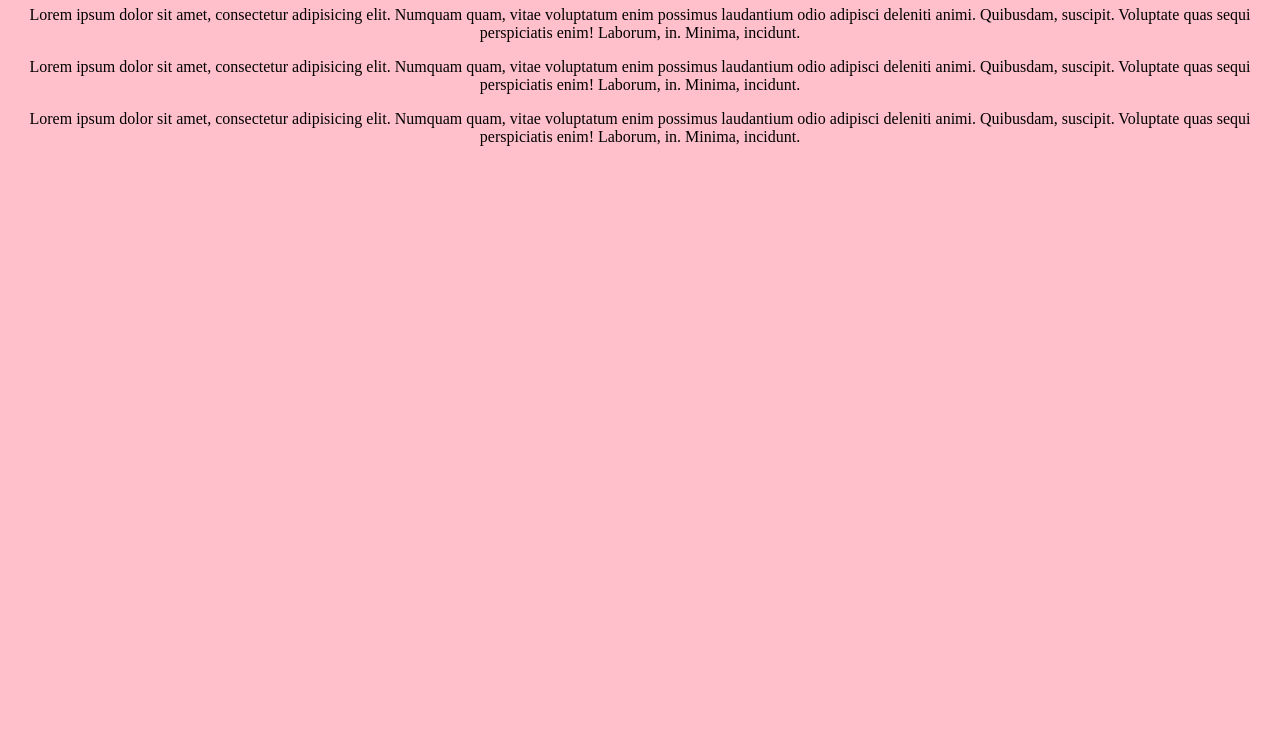
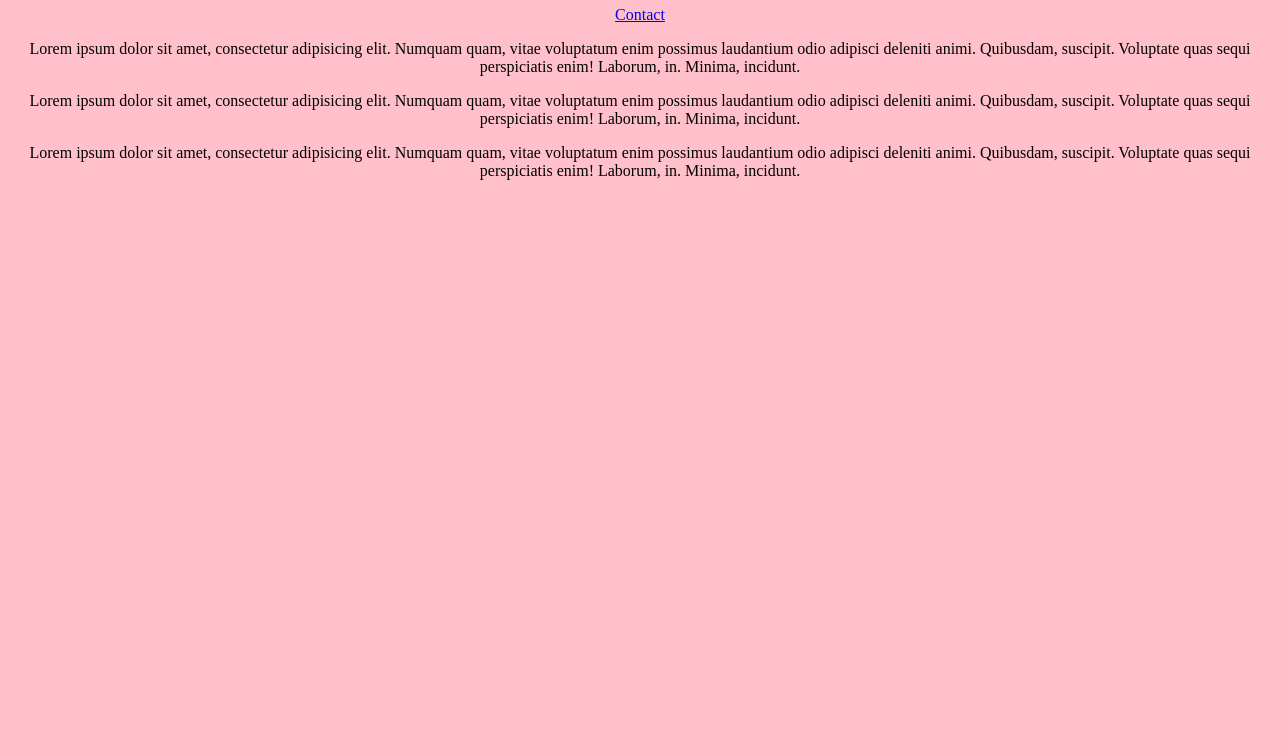
Before and after one commit to dhall94/MobAppDev, a plain HTML site: page index.html in a window 1280 px wide. Shown: the part 52-800 px from the top of the page. Drawn offline with Linux system fonts and the light colour scheme.

Commit message:
Update index.html

```diff
--- a/index.html
+++ b/index.html
@@ -8,7 +8,7 @@
 </head>
 <body>
     <h1>David Hall</h1>
-    <a href="/Contact.html"></a>
+    <a href="/Contact.html">Contact</a>
     <p>Lorem ipsum dolor sit amet, consectetur adipisicing elit. Numquam quam, vitae voluptatum enim possimus laudantium odio adipisci deleniti animi. Quibusdam, suscipit. Voluptate quas sequi perspiciatis enim! Laborum, in. Minima, incidunt.</p>
     <p>Lorem ipsum dolor sit amet, consectetur adipisicing elit. Numquam quam, vitae voluptatum enim possimus laudantium odio adipisci deleniti animi. Quibusdam, suscipit. Voluptate quas sequi perspiciatis enim! Laborum, in. Minima, incidunt.</p>
     <p>Lorem ipsum dolor sit amet, consectetur adipisicing elit. Numquam quam, vitae voluptatum enim possimus laudantium odio adipisci deleniti animi. Quibusdam, suscipit. Voluptate quas sequi perspiciatis enim! Laborum, in. Minima, incidunt.</p>
```
